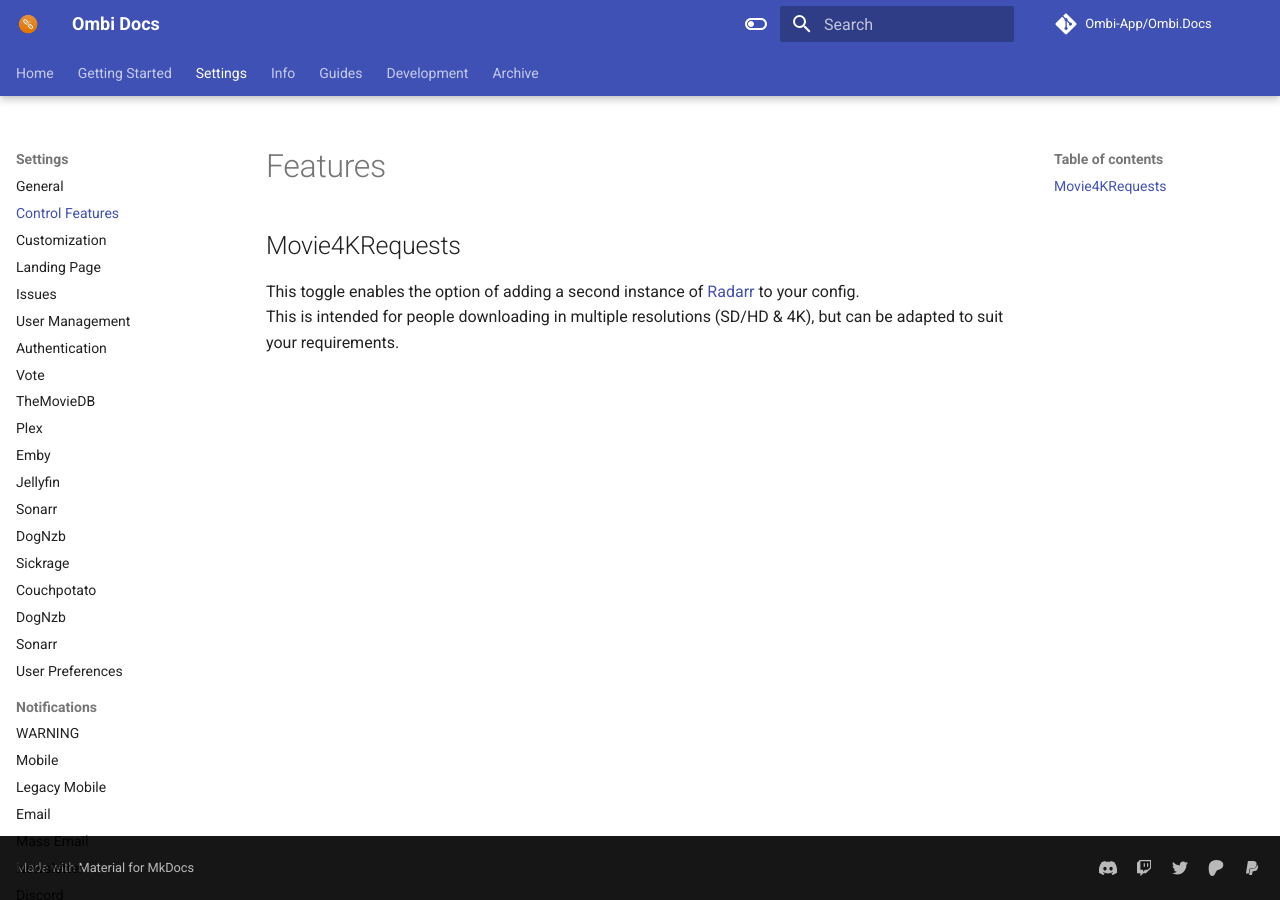
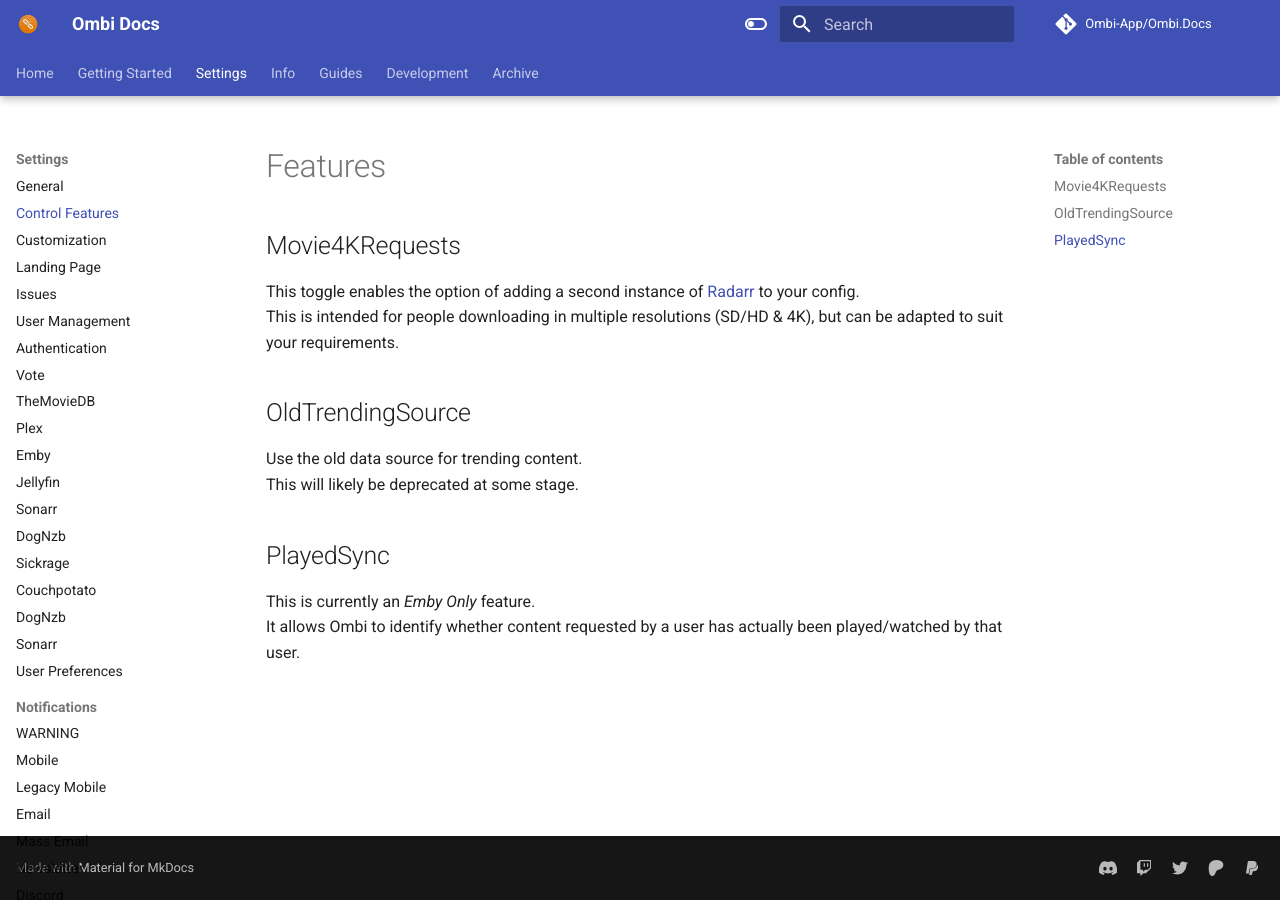
Before and after one commit to Ombi-app/Ombi.Docs, an MkDocs documentation site: the page built from docs/settings/features.md, in a window 1280 px wide. Built offline with MkDocs 1.6.1 and Material for MkDocs 9.7.7, drawn with Linux system fonts in a browser that asks for light colours; comment, search, counter and statistics services are not loaded.

Commit message:
Update features

```diff
--- a/docs/settings/features.md
+++ b/docs/settings/features.md
@@ -4,3 +4,13 @@
 
 This toggle enables the option of adding a second instance of [Radarr](../all-the-arrs/#radarr-specific) to your config.
 This is intended for people downloading in multiple resolutions (SD/HD & 4K), but can be adapted to suit your requirements.
+
+## OldTrendingSource
+
+Use the old data source for trending content.
+This will likely be deprecated at some stage.
+
+## PlayedSync
+
+This is currently an _Emby Only_ feature.
+It allows Ombi to identify whether content requested by a user has actually been played/watched by that user.
```
